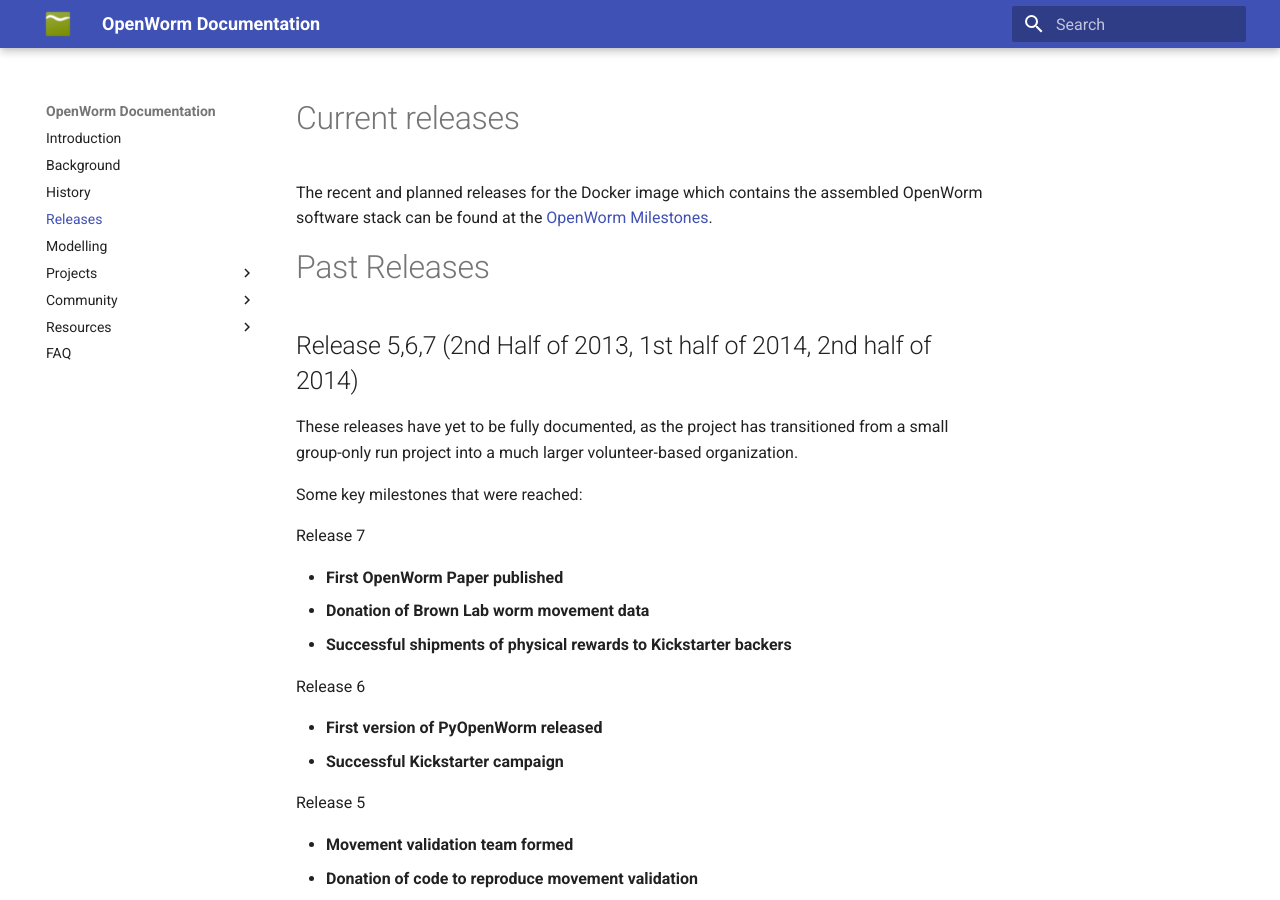
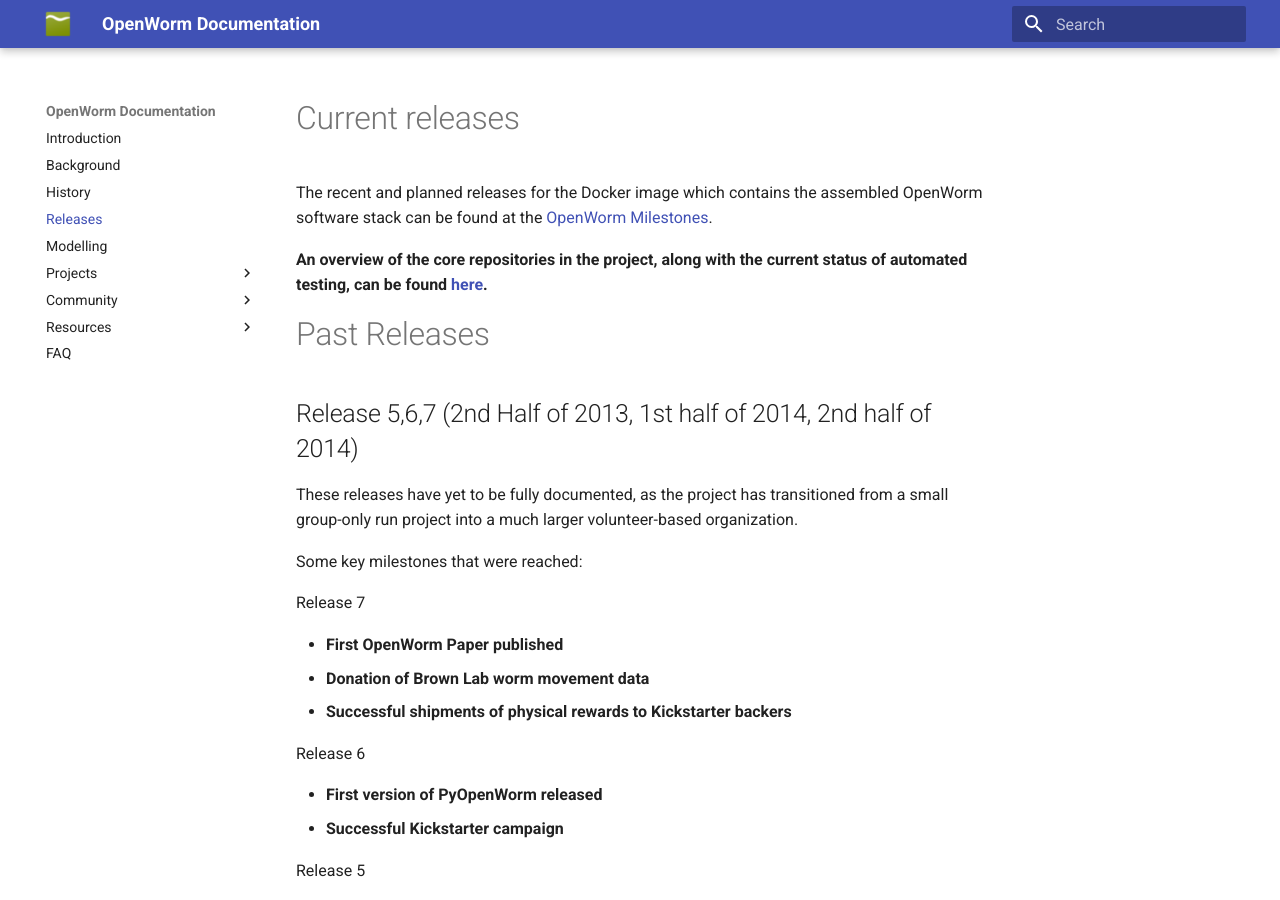
Before and after one commit to openworm/openworm_docs, an MkDocs documentation site: the page built from docs/releases.md, in a window 1280 px wide and 900 px high. Built offline with MkDocs 1.6.1 and Material for MkDocs 9.7.7, drawn with Linux system fonts in a browser that asks for light colours.

Commit message:
Add link to page linking to active repos

```diff
--- a/docs/releases.md
+++ b/docs/releases.md
@@ -3,6 +3,7 @@
 
 The recent and planned releases for the Docker image which contains the assembled OpenWorm software stack can be found at the [OpenWorm Milestones](https://github.com/openworm/OpenWorm/milestones).
 
+**An overview of the core repositories in the project, along with the current status of automated testing, can be found [here](https://github.com/openworm/.github/blob/main/testsheet/README.md).**
 
 
 Past Releases
```
